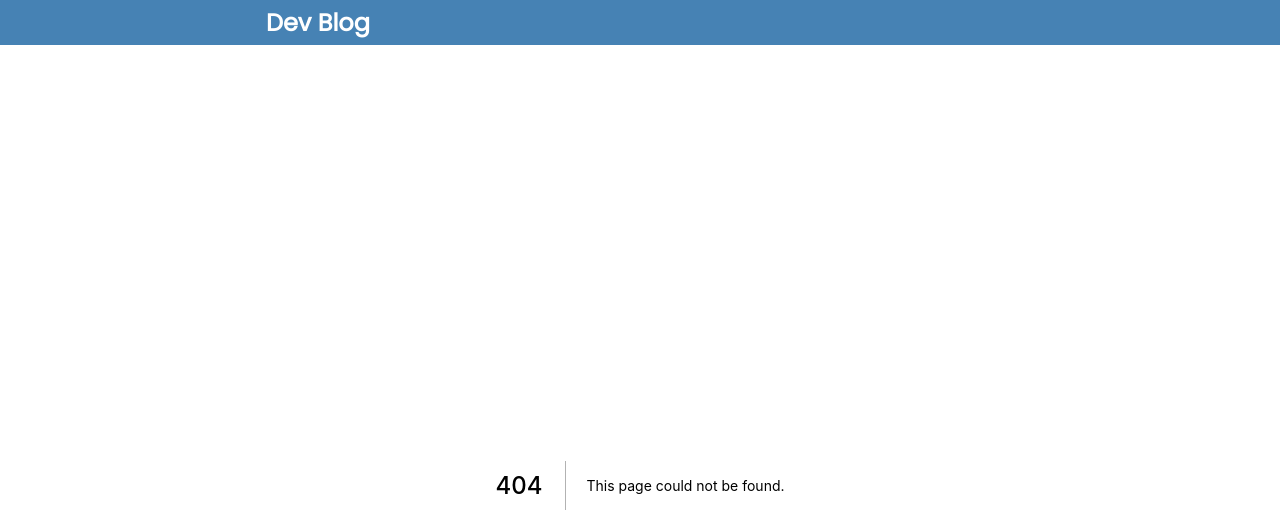
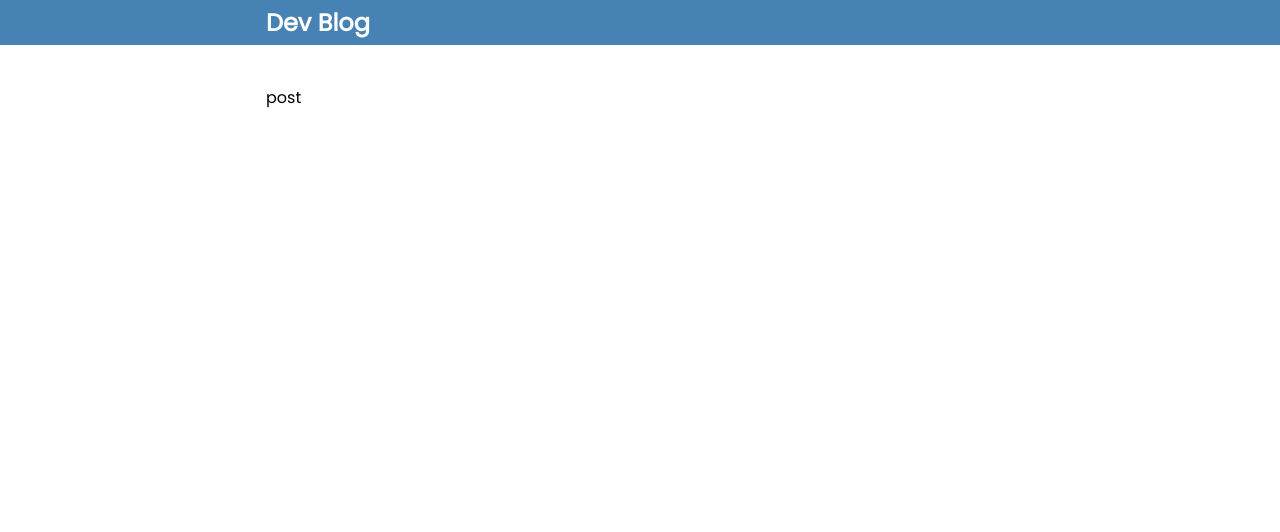
Before and after one commit to Annie-Huang/next-markdown-blog, a Next.js app: page /blog/django-crash-course in a window 1280 px wide. Before the commit this address had no page. Shown: the top 532 px of the page. Built offline with nearby package versions, Linux system fonts and the light colour scheme.

Commit message:
Create a basic /pages/blog/[slug].js and make sure we can get to this page when clicking the Link.

```diff
--- /dev/null
+++ b/pages/blog/[slug].js
@@ -0,0 +1,7 @@
+import React from 'react';
+
+const PostPage = () => {
+  return <div>post</div>;
+};
+
+export default PostPage;
```
